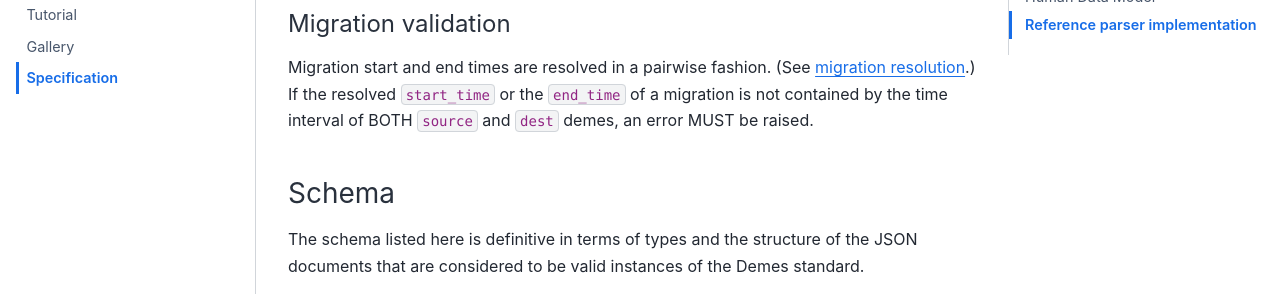
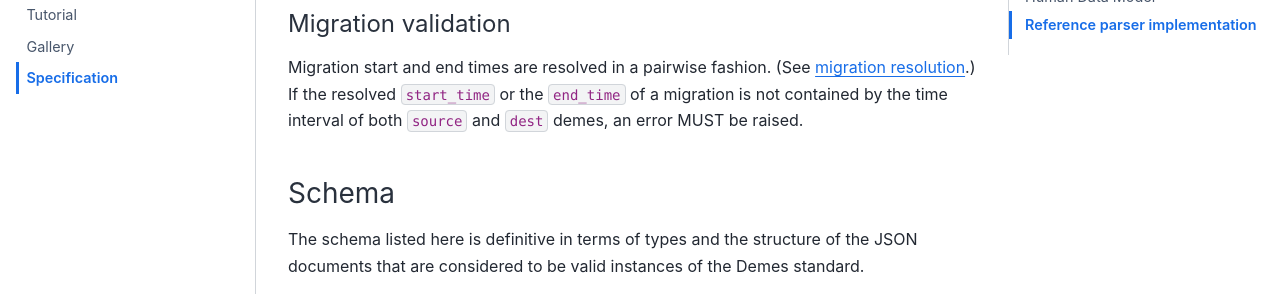
Before and after one commit to popsim-consortium/demes-spec, a Jupyter Book: the page built from docs/specification.md, in a window 1280 px wide and 900 px high, scrolled down 21388 px, cut to the strip 176-470 px from the top of the window. Built offline with Jupyter Book 1.0.4 settings and Sphinx 7.4.7 and the Sphinx Book theme 1.1.4, drawn with Linux system fonts in a browser that asks for light colours.

```diff
--- a/docs/specification.md
+++ b/docs/specification.md
@@ -921,7 +921,7 @@ Outline the basic logic of model validation
 Migration start and end times are resolved in a pairwise fashion.
 (See {ref}`migration resolution <sec_spec_hdm_resolution_migration>`.)
 If the resolved `start_time` or the `end_time` of a migration is not
-contained by the time interval of BOTH `source` and `dest` demes,
+contained by the time interval of both `source` and `dest` demes,
 an error MUST be raised.
 
 (sec_spec_hdm_schema)=
```
